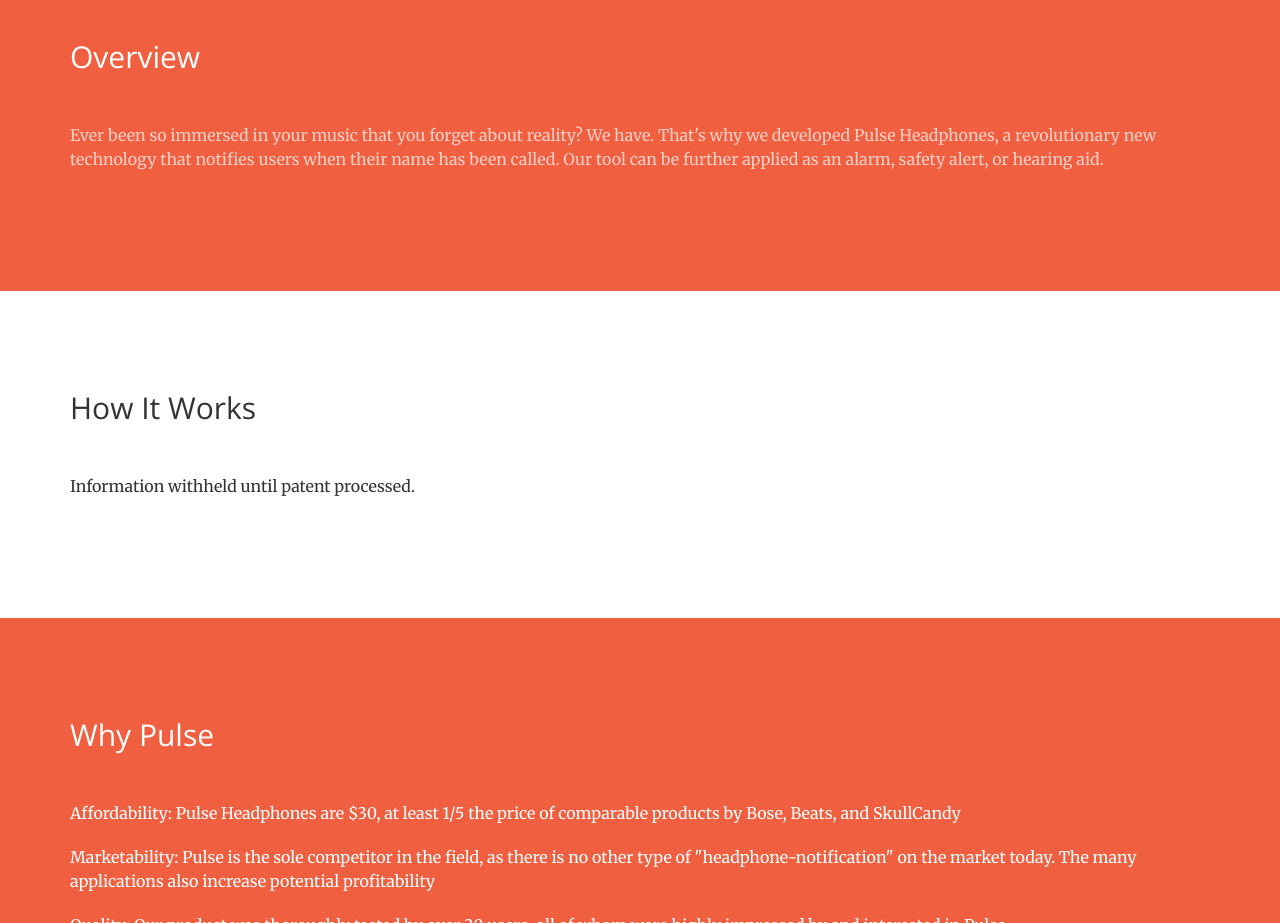
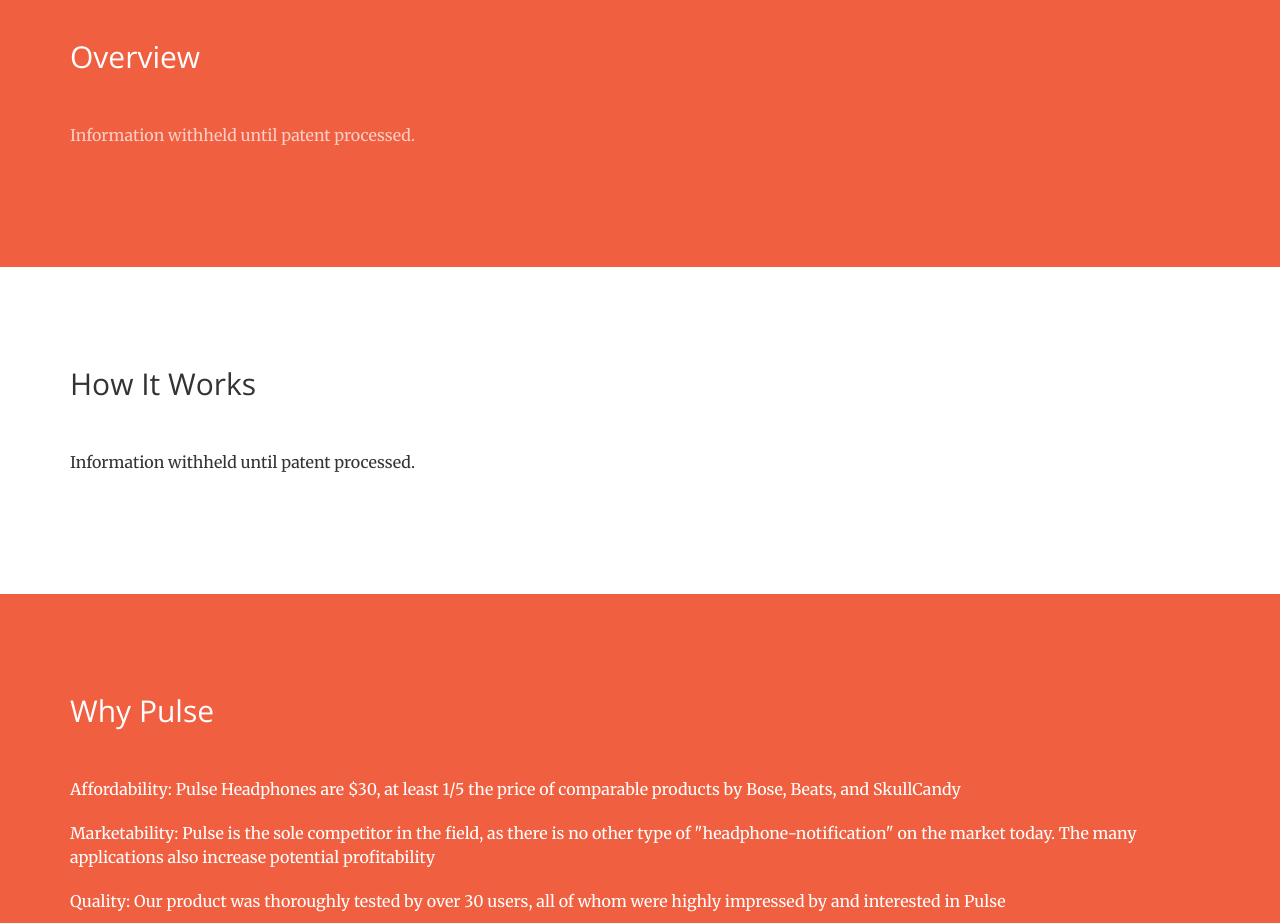
Before and after one commit to shreya-venkat/shreya-venkat.github.io, a plain HTML site: page pulse.html in a window 1280 px wide. Shown: the part 860-1783 px from the top of the page. Drawn offline with nearby package versions, Linux system fonts and the light colour scheme.

Commit message:
Changed Pulse Overview

```diff
--- a/pulse.html
+++ b/pulse.html
@@ -81,7 +81,7 @@
                 <div class="col-lg-12 text-left">
                     <h2 class="section-heading">Overview</h2>
                     <br></br>
-                    <p class="text-faded">Ever been so immersed in your music that you forget about reality? We have. That's why we developed Pulse Headphones, a revolutionary new technology that notifies users when their name has been called. Our tool can be further applied as an alarm, safety alert, or hearing aid.</p>
+                    <p class="text-faded">Information withheld until patent processed.</p>
                 </div>
             </div>
         </div>
```
